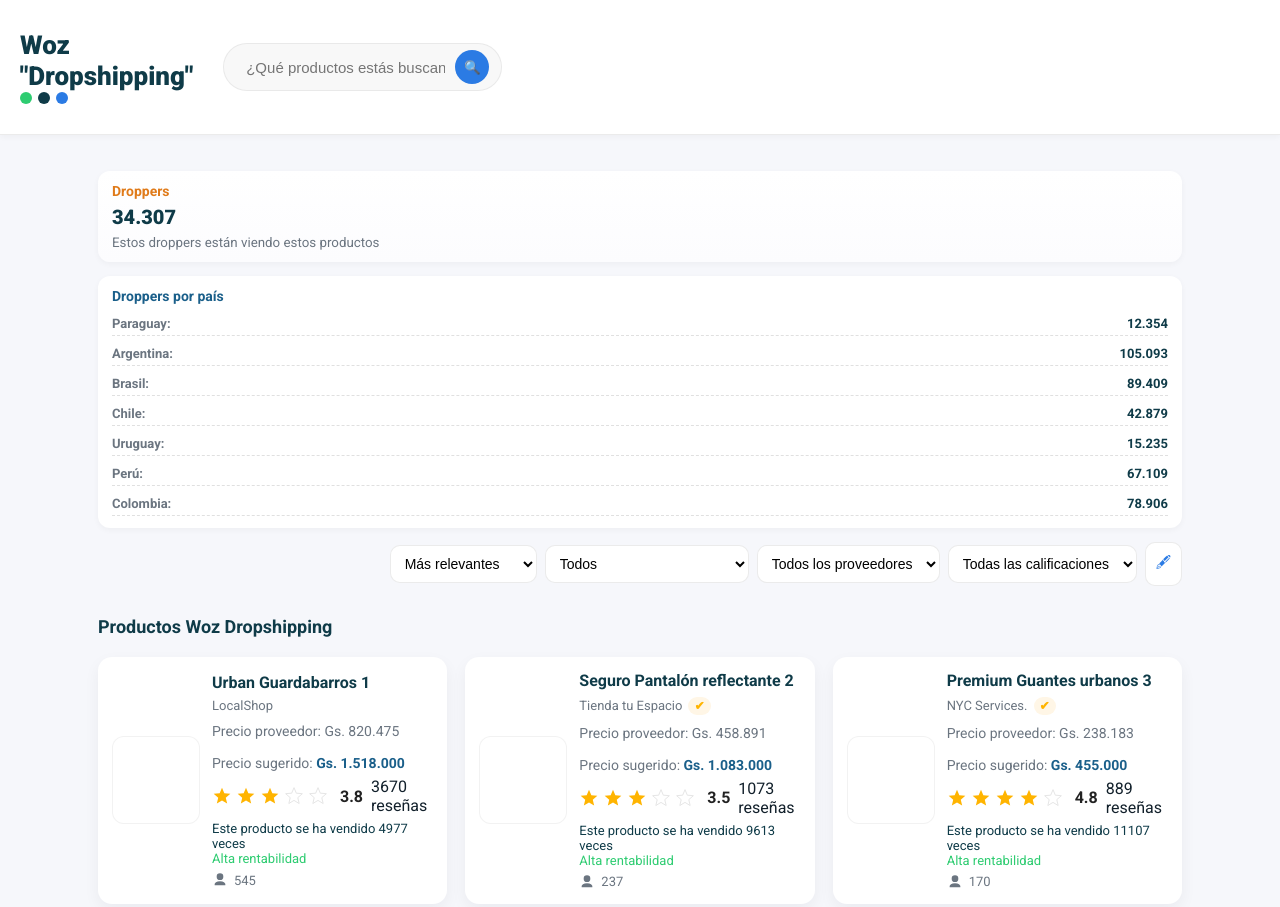
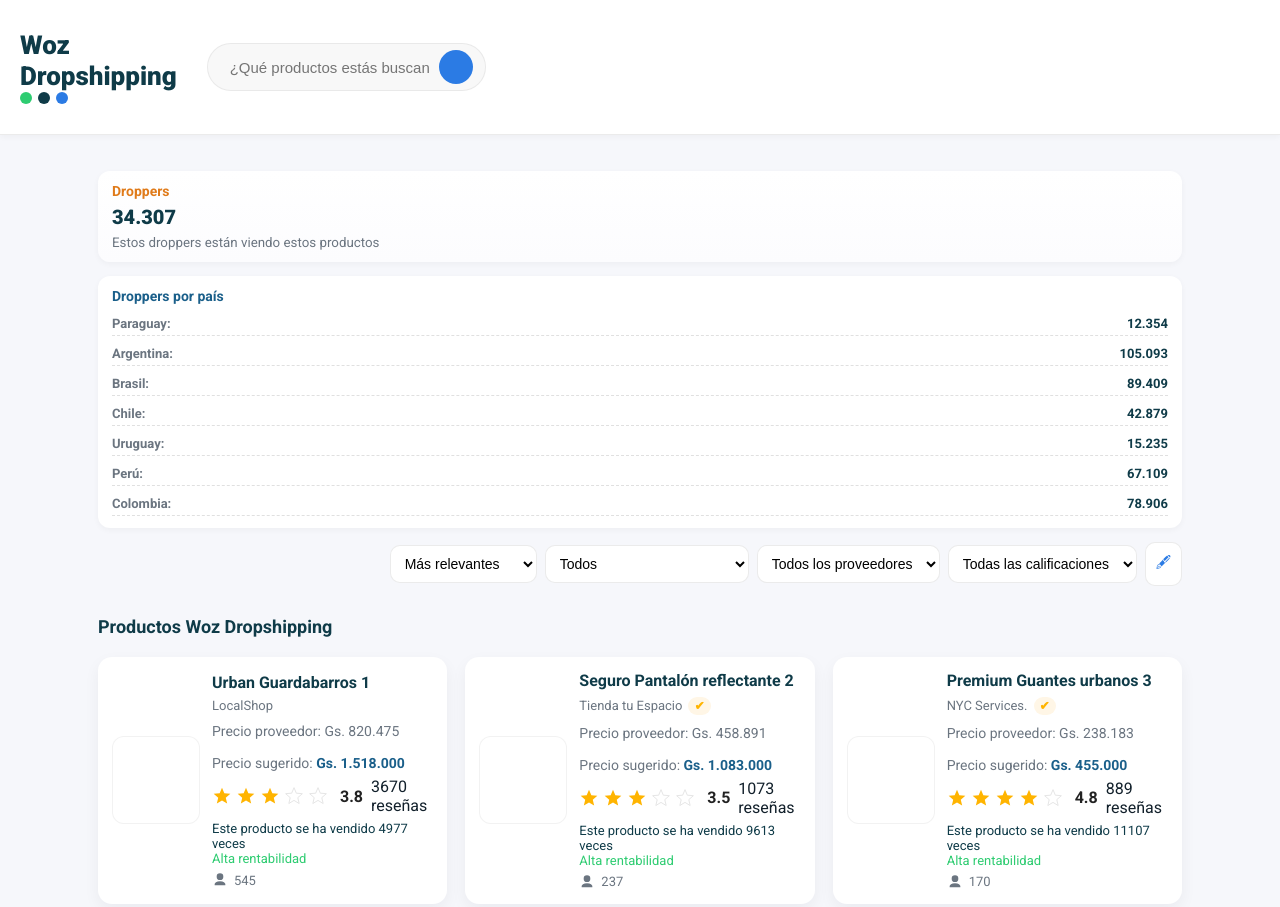
Before and after one commit to wozdropshipping/woz-dropshipping, a plain HTML site: page index.html in a window 1280 px wide. Shown: the top 907 px of the page. Drawn offline with Linux system fonts and the light colour scheme.

Commit message:
Update index.html
c

```diff
--- a/index.html
+++ b/index.html
@@ -11,7 +11,7 @@
 <div class="brand">
   <div class="brand-text">
     <span class="title">Woz<br>
-    "Dropshipping"</span>
+    Dropshipping</span>
     <span class="logo-dots">
       <span class="dot green"></span>
       <span class="dot navy"></span>
@@ -21,7 +21,6 @@
       <input id="searchInput" placeholder="¿Qué productos estás buscando?" />
       <!-- NUEVO: Botón de búsqueda -->
       <button id="searchButton" class="search-btn" aria-label="Buscar">
-        🔍
       </button>
     </div>
   </header>
```
